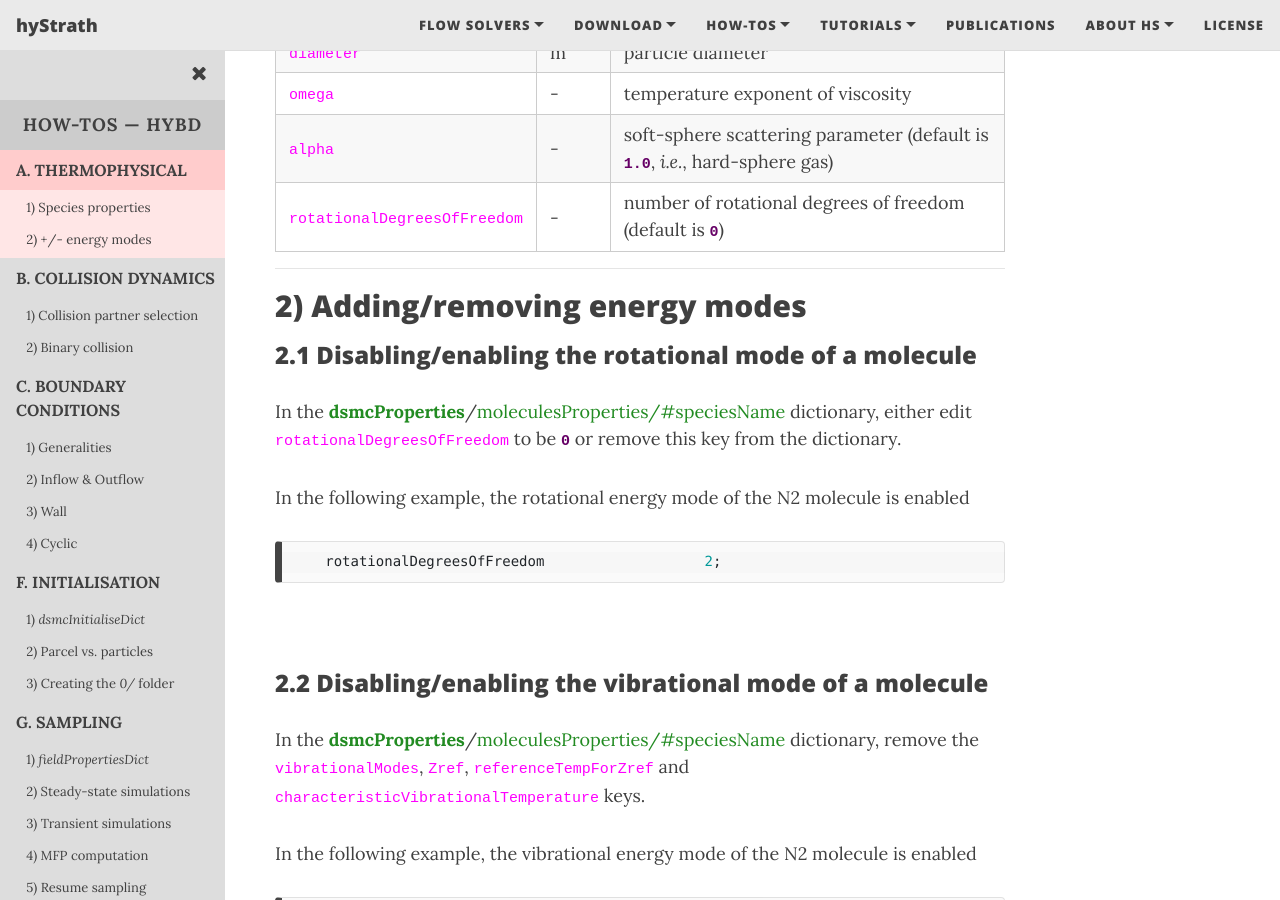
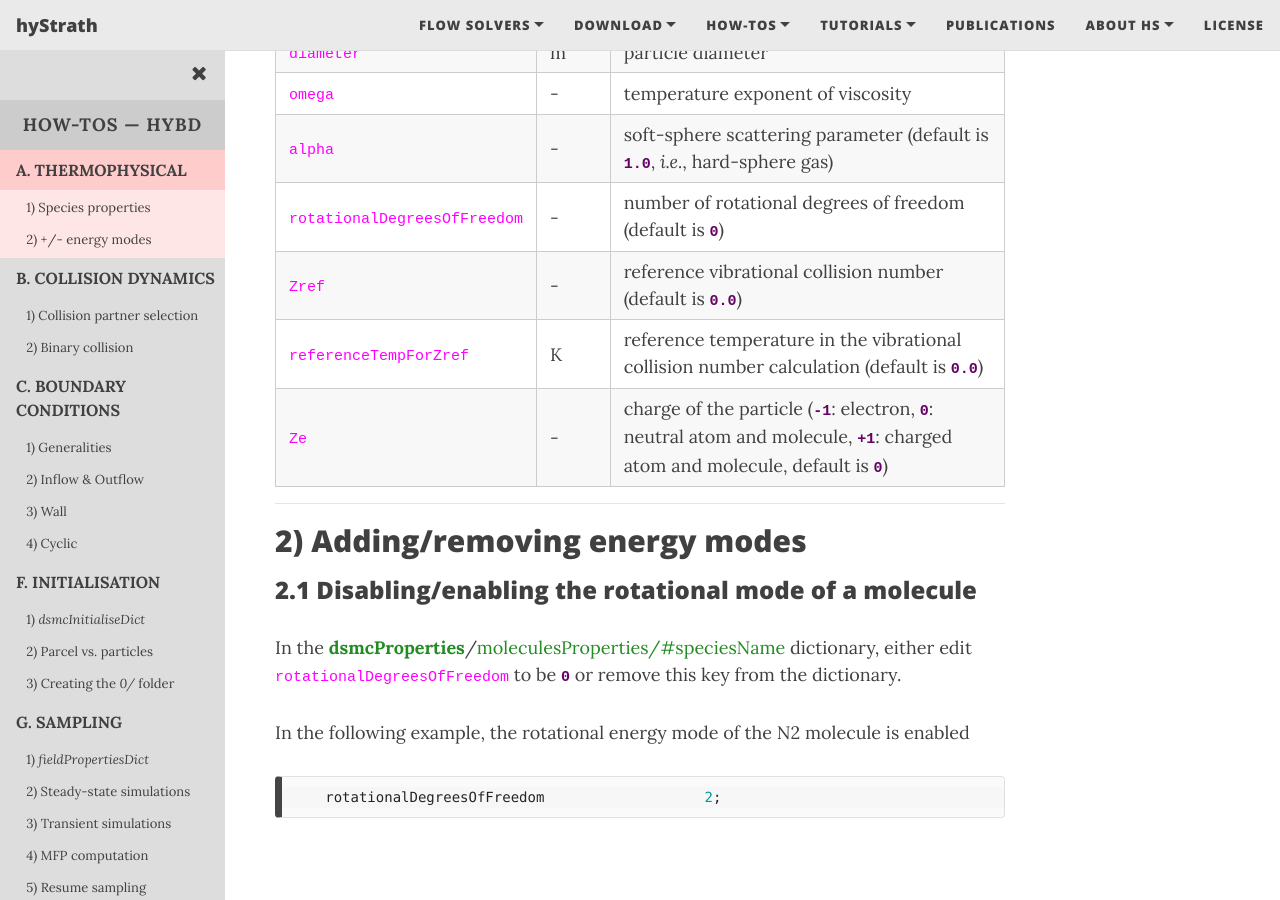
Before and after one commit to hystrath/hystrath.github.io, a Jekyll site: the page built from how-tos-picdsmc-fleming/how-tos-picdsmc-fleming-thermophysical.md, in a window 1280 px wide and 900 px high, scrolled down 1333 px. Built offline with Jekyll 4.4.1, drawn with Linux system fonts in a browser that asks for light colours; nearby versions of some CDN libraries.

Commit message:
Editing pages

```diff
--- a/how-tos-picdsmc-fleming/how-tos-picdsmc-fleming-thermophysical.md
+++ b/how-tos-picdsmc-fleming/how-tos-picdsmc-fleming-thermophysical.md
@@ -144,21 +144,21 @@ If a <dictkey>key</dictkey> is omitted, then a <dictval>default value</dictval>
 <!--    <td align="center"> K </td>  -->
 <!--    <td align="center">dissociation temperature (default is <dictval>0.0</dictval>)</td>-->
 <!--  </tr>-->
-<!--  <tr>-->
-<!--    <td align="center"><dictkey>Zref</dictkey></td>-->
-<!--    <td align="center"> - </td>  -->
-<!--    <td align="center"> reference vibrational collision number (default is <dictval>0.0</dictval>)</td>-->
-<!--  </tr>-->
-<!--  <tr>-->
-<!--    <td align="center"><dictkey>referenceTempForZref</dictkey></td>-->
-<!--    <td align="center"> K </td>  -->
-<!--    <td align="center"> reference temperature in the vibrational collision number calculation (default is <dictval>0.0</dictval>)</td>-->
-<!--  </tr>-->
-<!--  <tr>-->
-<!--    <td align="center"><dictkey>Ze</dictkey></td>-->
-<!--    <td align="center"> - </td>  -->
-<!--    <td align="center">charge of the particle (<dictval>-1</dictval>: electron, <dictval>0</dictval>: neutral atom and molecule, <dictval>+1</dictval>: charged atom and molecule, default is <dictval>0</dictval>) </td>-->
-<!--  </tr>-->
+  <tr>
+    <td align="center"><dictkey>Zref</dictkey></td>
+    <td align="center"> - </td>
+    <td align="center"> reference vibrational collision number (default is <dictval>0.0</dictval>)</td>
+  </tr>
+  <tr>
+    <td align="center"><dictkey>referenceTempForZref</dictkey></td>
+    <td align="center"> K </td>
+    <td align="center"> reference temperature in the vibrational collision number calculation (default is <dictval>0.0</dictval>)</td>
+  </tr>
+  <tr>
+    <td align="center"><dictkey>Ze</dictkey></td>
+    <td align="center"> - </td>
+    <td align="center">charge of the particle (<dictval>-1</dictval>: electron, <dictval>0</dictval>: neutral atom and molecule, <dictval>+1</dictval>: charged atom and molecule, default is <dictval>0</dictval>) </td>
+  </tr>
 </table>
 
 
```
